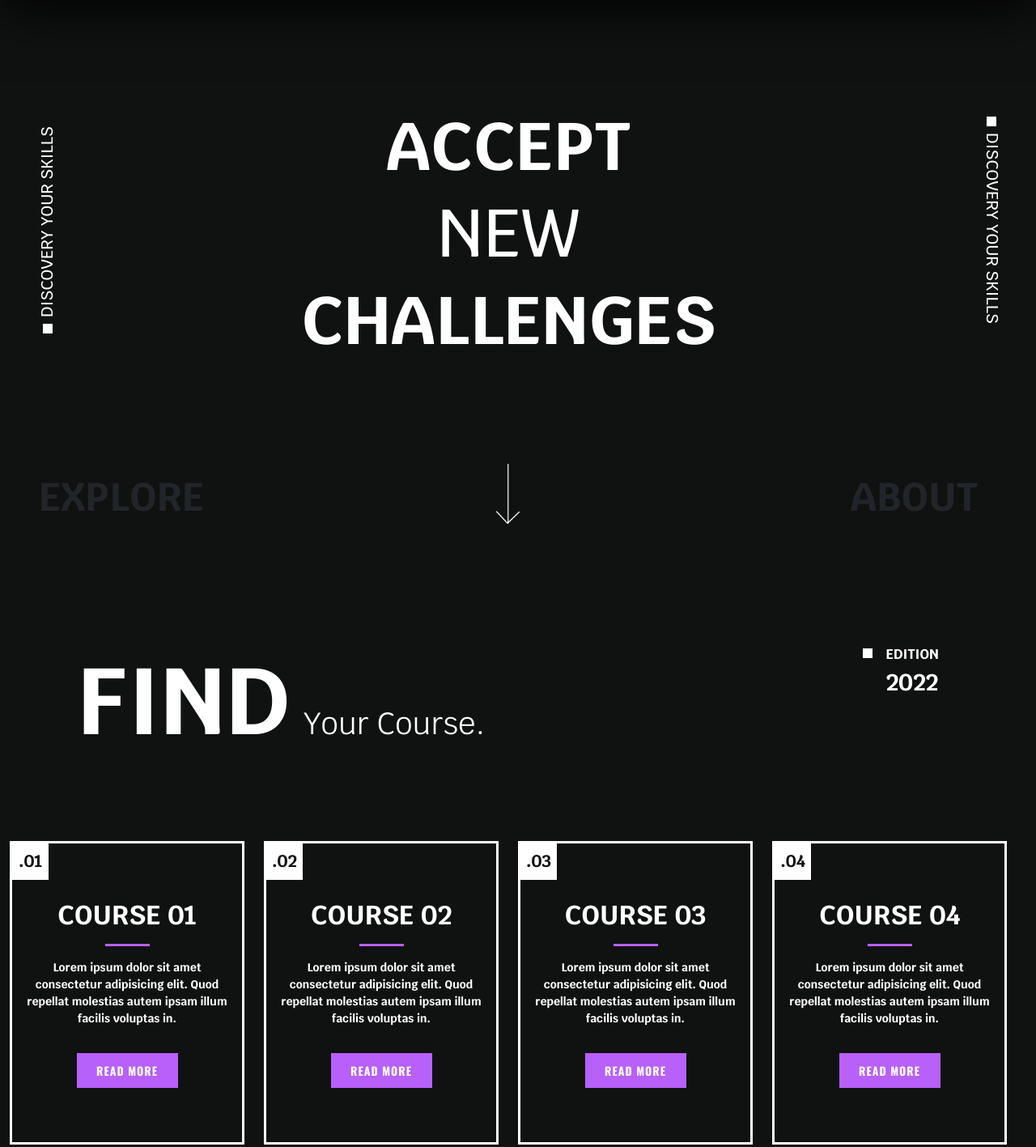
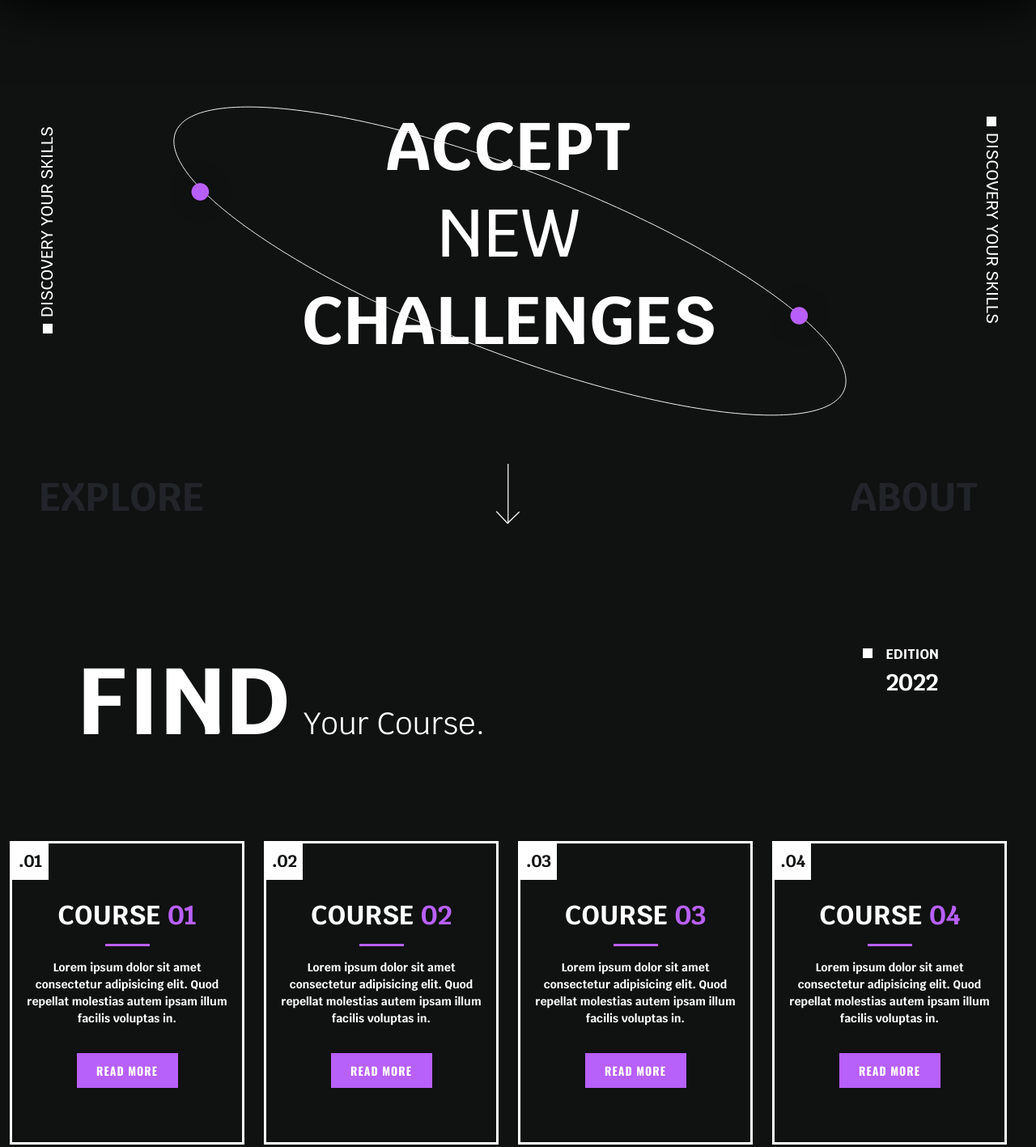
Before and after one commit to LeoCorbari/design-school, a plain HTML site: page index.html in a window 1280 px wide. Shown: the part 800-2217 px from the top of the page at 81% size. Drawn offline with nearby package versions, Linux system fonts and the light colour scheme.

Commit message:
add img oval on new challenges section and add purple points

```diff
--- a/index.html
+++ b/index.html
@@ -62,7 +62,7 @@
                 <a class="nav-link" href="#">About</a>
               </li>
               <li class="nav-item">
-                <a class="nav-link" href="#">Courses</a>
+                <a class="nav-link" href="#courses-section">Courses</a>
               </li>
               <li class="nav-item">
                 <a class="nav-link" href="#">Blog</a>
@@ -95,7 +95,7 @@
           <div class="col-lg-3 col-md-6 col-sm-6">
             <div class="row">
               <div class="col-lg-12 col-md-6 col-sm6">
-                <h1>UI.</h1>
+                <h1>UI<span class="purple-number-course">.</span></h1>
               </div>
             </div>
             <div class="row">
@@ -222,11 +222,17 @@
               </div>
             </div>
             <div
-              class="col-lg-8 col-md-12 col-sm-12 text-center align-self-end"
+              class="col-lg-8 col-md-12 col-sm-12 text-center align-self-end d-flex justify-content-center"
             >
-              <h1>Accept</h1>
-              <h2>New</h2>
-              <h1>Challenges</h1>
+              <img
+                src="assets/img-oval-challenge.png"
+                class="position-absolute"
+              />
+              <div>
+                <h1>Accept</h1>
+                <h2>New</h2>
+                <h1>Challenges</h1>
+              </div>
             </div>
             <div
               class="col-lg-2 col-md-6 col-sm-6 d-flex align-self-center justify-content-end"
@@ -244,7 +250,7 @@
               <h3>Explore</h3>
             </div>
             <div class="col-lg-4 col-md-12 col-sm-12 text-center">
-              <button class="btn-arrow-down"></button>
+              <button class="btn-arrow-down" href="#courses-section"></button>
             </div>
             <div class="col-lg-4 col-md-12 col-sm-12 text-end">
               <h3>About</h3>
@@ -284,7 +290,9 @@
                   <p class="m-0">.01</p>
                 </div>
                 <div class="card-body text-center">
-                  <h5 class="card-title py-2">Course 01</h5>
+                  <h5 class="card-title py-2">
+                    Course <span class="purple-number-course">01</span>
+                  </h5>
                   <div class="line mx-auto my-2"></div>
                   <p class="card-text text-center py-2">
                     Lorem ipsum dolor sit amet consectetur adipisicing elit.
@@ -305,7 +313,9 @@
                   <p class="m-0">.02</p>
                 </div>
                 <div class="card-body text-center">
-                  <h5 class="card-title py-2">Course 02</h5>
+                  <h5 class="card-title py-2">
+                    Course <span class="purple-number-course">02</span>
+                  </h5>
                   <div class="line mx-auto my-2"></div>
                   <p class="card-text text-center py-2">
                     Lorem ipsum dolor sit amet consectetur adipisicing elit.
@@ -326,7 +336,9 @@
                   <p class="m-0">.03</p>
                 </div>
                 <div class="card-body text-center">
-                  <h5 class="card-title py-2">Course 03</h5>
+                  <h5 class="card-title py-2">
+                    Course <span class="purple-number-course">03</span>
+                  </h5>
                   <div class="line mx-auto my-2"></div>
                   <p class="card-text text-center py-2">
                     Lorem ipsum dolor sit amet consectetur adipisicing elit.
@@ -347,7 +359,9 @@
                   <p class="m-0">.04</p>
                 </div>
                 <div class="card-body text-center">
-                  <h5 class="card-title py-2">Course 04</h5>
+                  <h5 class="card-title py-2">
+                    Course <span class="purple-number-course">04</span>
+                  </h5>
                   <div class="line mx-auto my-2"></div>
                   <p class="card-text text-center py-2">
                     Lorem ipsum dolor sit amet consectetur adipisicing elit.
--- a/style.css
+++ b/style.css
@@ -145,7 +145,9 @@ body {
   text-transform: uppercase;
 }
 
-.btn-start:hover {
+.btn-start:hover,
+.btn-card:hover,
+.btn-arrow-down:hover {
   opacity: 0.8;
 }
 
@@ -323,6 +325,10 @@ body {
   font-weight: 700;
 }
 
+.purple-number-course {
+  color: #b860fa;
+}
+
 .card-body {
   background-color: #101111;
   color: #fff;
@@ -382,6 +388,10 @@ body {
     height: auto;
   }
 
+  .circle-banner {
+    position: absolute;
+  }
+
   .col-text-banner {
     height: auto;
   }
```
Also changed, not shown: assets/img-oval-challenge.png (added).
